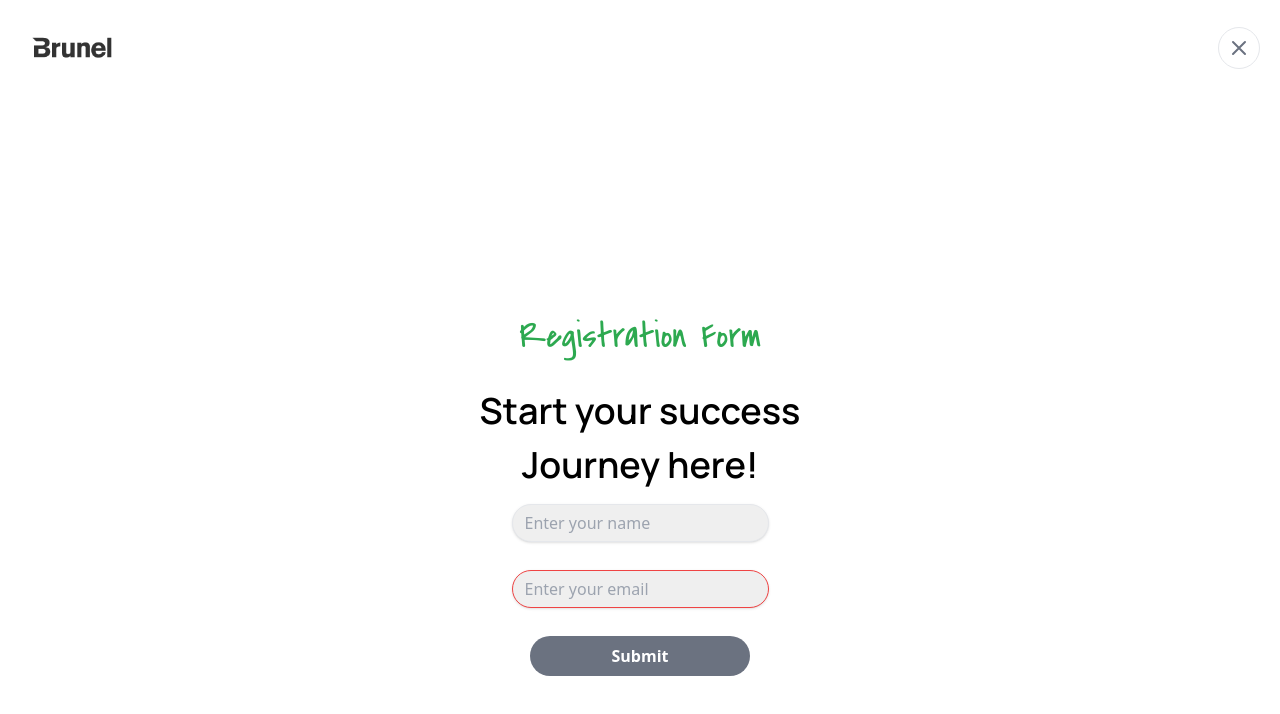
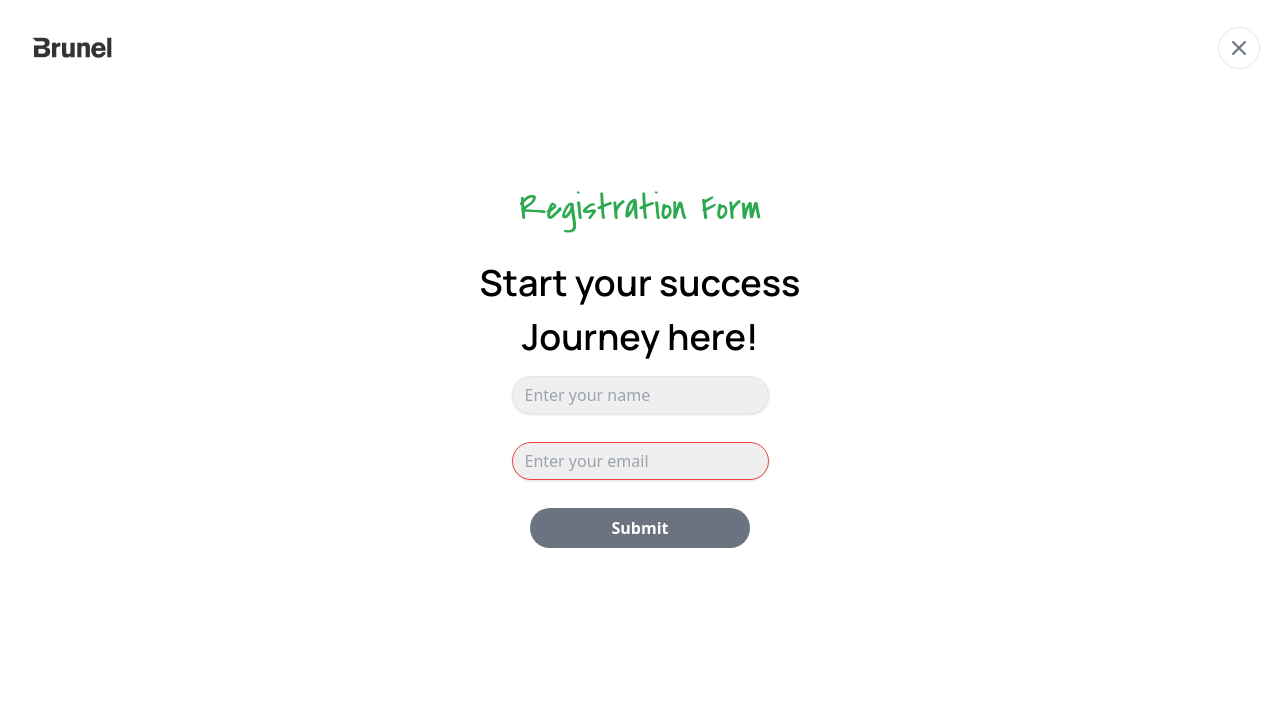
Before and after one commit to Aryankax/thence-react-internship-task, a React (Create React App) app: page /login in a window 1280 px wide. Shown: the top 714 px of the page. Built offline with nearby package versions, Linux system fonts and the light colour scheme.

Commit message:
Alignment of form

```diff
--- a/src/components/login.js
+++ b/src/components/login.js
@@ -37,7 +37,7 @@
   };
 
   return (
-    <div className="flex flex-col justify-center items-center gap-32">
+    <div className="flex flex-col justify-center items-center gap-15">
       <nav>
         <LoginNav />
      </nav>
```
